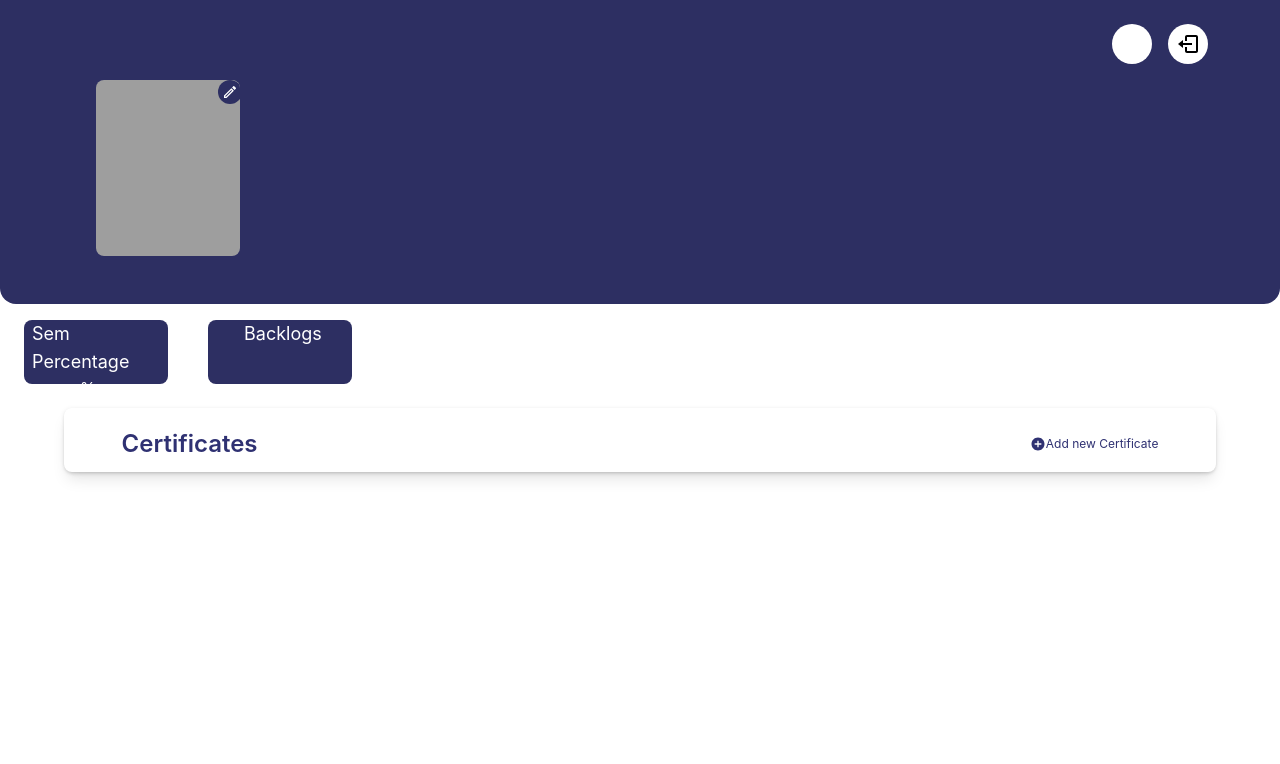
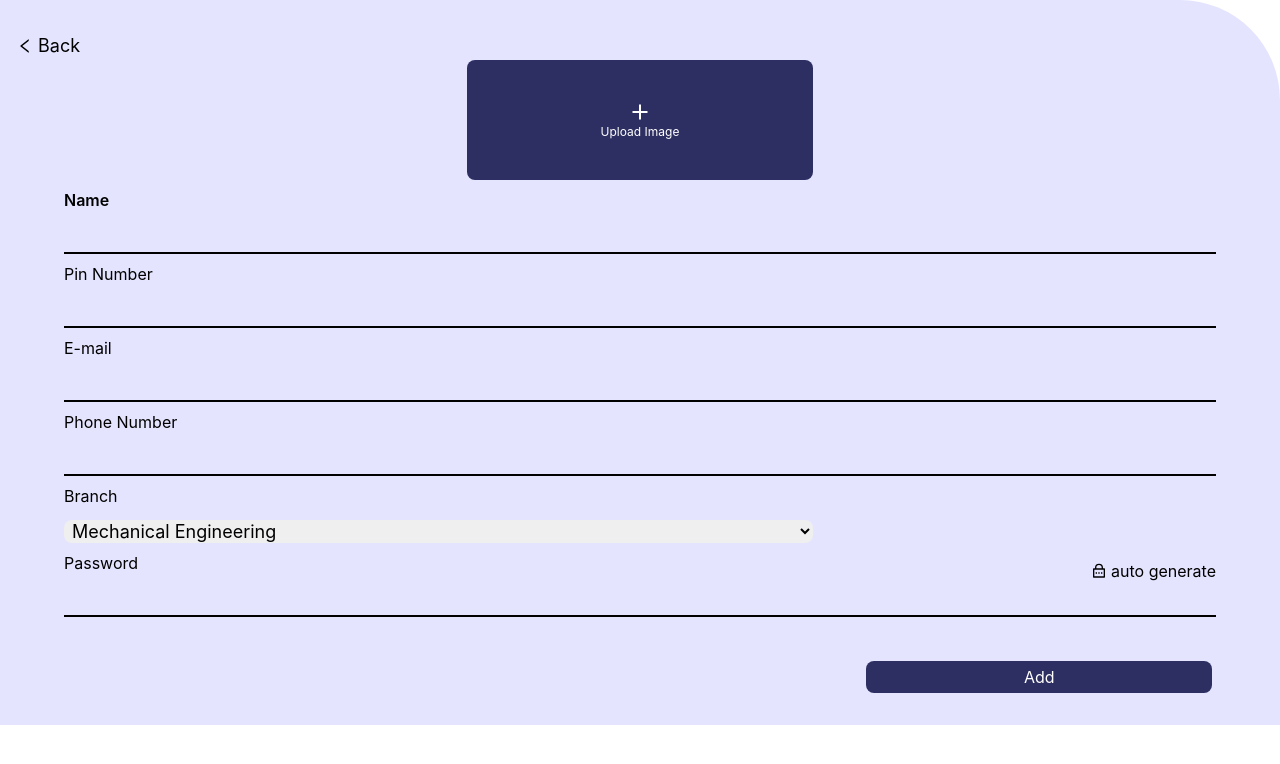
Before and after one commit to sesettikalyan/Certificate_management, a React (Create React App) app: page /1/newstudent in a window 1280 px wide. Shown: the top 764 px of the page. Built offline with nearby package versions, Linux system fonts and the light colour scheme; grey boxes are pictures that could not be loaded; some icons are missing.

Commit message:
integrated the add new student page along with api

```diff
--- a/src/components/branchDetails.jsx
+++ b/src/components/branchDetails.jsx
@@ -231,7 +231,7 @@ export function StudentSection({ onstaff }) {
             </h2>
             <button
               className="flex text-xs text-text_color1 items-center"
-            // onClick={() => addNewStaff(branch)}
+            onClick={() => navigate(`/${branch}/newstudent`)}
             >
               <IoMdAddCircle className="text-base" />
               Add new Student
--- a/src/components/newStaff.jsx
+++ b/src/components/newStaff.jsx
@@ -1,16 +1,23 @@
-import { useRef } from "react";
+import { useRef, useState } from "react";
 import { AiOutlineLeft } from "react-icons/ai";
 import { useNavigate, useParams } from "react-router-dom";
 import { useStores } from "../store/index";
 import { useObserver } from "mobx-react";
+import { RiLockPasswordLine } from "react-icons/ri";
+import { IoMdAdd } from "react-icons/io";
+import { getDownloadURL, ref, uploadBytes } from "firebase/storage";
+import { storage } from "../firebase";
+import { MdOutlineEdit } from "react-icons/md";
 
-export default function NewStaff() {
+export default function NewStaff({onstaff}) {
   const { branch } = useParams();
   const navigate = useNavigate();
   const { UserStore } = useStores();
   const showBranch = () => {
     navigate(`/${branch}`);
   };
+  const [showImage, setShowImage] = useState(false);
+  const [imageUrl, setImageUrl] = useState();
   const nameref = useRef();
   const idref = useRef();
   const emailref = useRef();
@@ -18,6 +25,7 @@ export default function NewStaff() {
   const passwordref = useRef();
   const roleref = useRef();
   const phnoref = useRef();
+  const fileInputRef = useRef();
 
   const postDetails = async (e) => {
     e.preventDefault();
@@ -57,7 +65,179 @@ export default function NewStaff() {
     passwordref.current.value = password;
   };
 
+  const openFiles = () => {
+    fileInputRef.current.click();
+  }
+
+  const changeImage = (e) => {
+    const file = e.target.files[0];
+    if(file){
+      uploadImageToFirebase(file);
+      setShowImage(true);
+    }
+  }
+
+  const uploadImageToFirebase = async (file) => {
+    const timeStamp = new Date().valueOf();
+    const storageRef = ref(storage, `images/${timeStamp}-${file.name}`);
+    try{
+      await uploadBytes(storageRef, file);
+      console.log("Uploaded");
+      const imageUrl = await getDownloadURL(storageRef);
+      console.log(imageUrl);
+      setImageUrl(imageUrl);
+    }
+    catch(error){
+      console.log(error);
+    }
+  }
+
+  const postStudentDetails = async (e) => {
+    e.preventDefault();
+    try{
+      if(!showImage){
+        alert("Please upload an image");
+        return;
+      }
+      const name = nameref.current.value;
+      const id = idref.current.value;
+      const email = emailref.current.value;
+      const branch = branchref.current.value;
+      const password = passwordref.current.value;
+      const phone = phnoref.current.value;
+      const image = imageUrl;
+      await UserStore.postStudents(image,name, id, email, phone, branch, password);
+      navigate(`/${branch}/staffpage`);
+    }
+    catch(error){
+      console.log(error);
+    }
+  }
+
   return useObserver(() => (
+
+    <>
+    {
+      onstaff ? (
+       <>
+       <div className="flex flex-col w-[100%] py-8  bg-secondary rounded-tr-[100px] ">
+       <button
+         className="flex items-center w-[20%] mx-4  text-lg"
+         onClick={showBranch}
+       >
+         <AiOutlineLeft className="mr-1" /> Back
+       </button>
+
+       <form
+         onSubmit={postStudentDetails}
+         className="flex flex-col w-[90%] mx-auto h-full"
+       >
+          {
+            showImage ? (
+              <div className="relative w-[30%] mx-auto h-[15vh]">
+                <img src={imageUrl} className="w-full h-full rounded-lg" alt="" />
+                <span onClick={openFiles} className="bg-primary cursor-pointer w-5 absolute z-50 -right-1 -top-1 h-5 rounded-full flex items-center justify-center">
+                  <MdOutlineEdit className=" text-white" />
+                  <input type="file" id="fileinput" className="hidden" ref={fileInputRef} onChange={changeImage} />
+                </span>
+              </div>
+            ) : (
+              <div onClick={openFiles} className="flex text-white flex-col items-center justify-center w-[30%] mx-auto h-[15vh] rounded-lg bg-primary">
+            <IoMdAdd className="text-2xl"/>
+            <p className="text-xs">Upload Image</p>
+            <input type="file" name="image upload" ref={fileInputRef} onChange={changeImage} className="hidden" />
+          </div>
+            )
+          }
+         <div className="flex flex-col mt-2">
+           <label className="pb-2 font-semibold">Name</label>
+           <input
+             required
+             ref={nameref}
+             type="text"
+             className="bg-secondary my-1 px-1  text-opacity-80 text-xl focus:outline-none border-b-2 border-black"
+           />
+         </div>
+         <div className="flex flex-col mt-1">
+           <label className="pb-2 ">Pin Number</label>
+           <input
+             required
+             ref={idref}
+             type="text"
+             className="bg-secondary my-1 px-1  text-lg text-opacity-80 focus:outline-none border-b-2 border-black"
+           />
+         </div>
+         <div className="flex flex-col mt-1">
+           <label className="pb-2 ">E-mail</label>
+           <input
+             required
+             ref={emailref}
+             type="text"
+             className="bg-secondary my-1 px-1 text-lg text-opacity-80 focus:outline-none border-b-2 border-black"
+           />
+         </div>
+
+         <div className="flex flex-col mt-1">
+           <label className="pb-2 ">Phone Number</label>
+           <input
+             required
+             ref={phnoref}
+             type="text"
+             className="bg-secondary my-1 px-1 text-lg text-opacity-80 focus:outline-none border-b-2 border-black"
+           />
+         </div>
+
+
+
+         <div className="flex flex-col mt-1">
+           <label className="pb-2 ">Branch</label>
+           <select
+             required
+             ref={branchref}
+             type="text"
+             className=" my-1  px-1 w-[65%] rounded-lg text-opacity-80  text-lg focus:outline-none  "
+           >
+             <option className="text-xs bg-white" value="Mech">
+               Mechanical Engineering
+             </option>
+             <option className="text-xs bg-white" value="EEE">
+               Electrical Engineering
+             </option>
+             <option className="text-xs bg-white" value="ECE">
+               Electronics Engineering
+             </option>
+             <option className="text-xs" value="Civil">
+               Civil Engineering
+             </option>
+           </select>
+         </div>
+
+         <div className="flex flex-col mt-1">
+           <div className="flex justify-between">
+            <label className="pb-2 ">Password</label>
+            <button onClick={autoGeneratePassword} className="pt-2 flex items-center"><RiLockPasswordLine className="mr-1"/> auto generate</button>
+           </div>
+           <input
+             required
+             ref={passwordref}
+             type="text"
+             className="bg-secondary my-1 px-1 text-lg text-opacity-80 focus:outline-none border-b-2 border-black"
+           />
+         </div>
+
+         <div className="w-full flex justify-end">
+           <button
+             type="submit"
+             className="w-[30%] px-8 mt-10 mx-1 py-1 bg-primary text-white rounded-lg text-base"
+           >
+             Add
+           </button>
+         </div>
+       </form>
+     </div>
+       </>
+      ):(
+       <>
        <div className="flex flex-col w-[100%] py-8  bg-secondary rounded-tr-[100px] ">
        <button
          className="flex items-center w-[20%] mx-4  text-lg"
@@ -111,10 +291,12 @@ export default function NewStaff() {
          </div>
 
          <div className="flex flex-col mt-1">
+         <div className="flex justify-between">
             <label className="pb-2 ">Password</label>
+            <button onClick={autoGeneratePassword} className="pt-2 flex items-center"><RiLockPasswordLine className="mr-1"/> auto generate</button>
+           </div>
            <input
              required
-            onClick={autoGeneratePassword}
              ref={passwordref}
              type="text"
              className="bg-secondary my-1 px-1 text-lg text-opacity-80 focus:outline-none border-b-2 border-black"
@@ -171,5 +353,9 @@ export default function NewStaff() {
          </div>
        </form>
      </div>
+       </>
+      )
+    }
+    </>
   ));
 }
--- /dev/null
+++ b/src/components/newStudent.jsx
@@ -0,0 +1,7 @@
+import NewStaff from "./newStaff"
+
+export default function NewStudent(){
+    return(
+        <NewStaff onstaff={true}/>
+    )
+}
--- a/src/index.js
+++ b/src/index.js
@@ -28,6 +28,7 @@ import StudentApprovalDetails from "./components/studentDetails";
 // import StudentLogin from "./components/studentlogin";
 // import StaffLogin from "./components/stafflogin";
 import Selectbranch from "./components/selectbranch";
+import NewStudent from "./components/newStudent";
 // import StudentRegister from "./components/studentregister";
 // import Electrical from './components/electrical';
 // import Civil from './components/civil';
@@ -62,6 +63,7 @@ root.render(
         <Route path="/staff/:id" element={<Approval />} />
         <Route path="/search" element={<Search />} />
         <Route path="/:branch/newstaff" element={<NewStaff />} />
+        <Route path="/:branch/newstudent" element={<NewStudent />} />
         <Route path="/:branch/staffpage" element={<StaffPage />} />
         <Route path="/:branch/studentapproval" element={<StudentApproval />} />
         <Route
--- a/src/store/user_store.js
+++ b/src/store/user_store.js
@@ -264,16 +264,18 @@ class UserStore {
     return alert("failed to fetch students.");
   }
 
-  async postStudents(name, pinno, email, branch, password, role, phno) {
+  async postStudents(image,name, pinno, email, phno,branch,password) {
     const url = "/register/studentS";
     const body = {
+      photo: image,
       name: name,
       department: branch,
       pinno: pinno,
       emailid: email,
       password: password,
-      role: role,
+      role: "student",
       studentmobile: phno,
+      isVerified: true,
     };
     const response = await apiPostPut(body, url, "POST");
     if (response.status === 200) {
```
Lines whose indentation alone changed are shown as unchanged.
